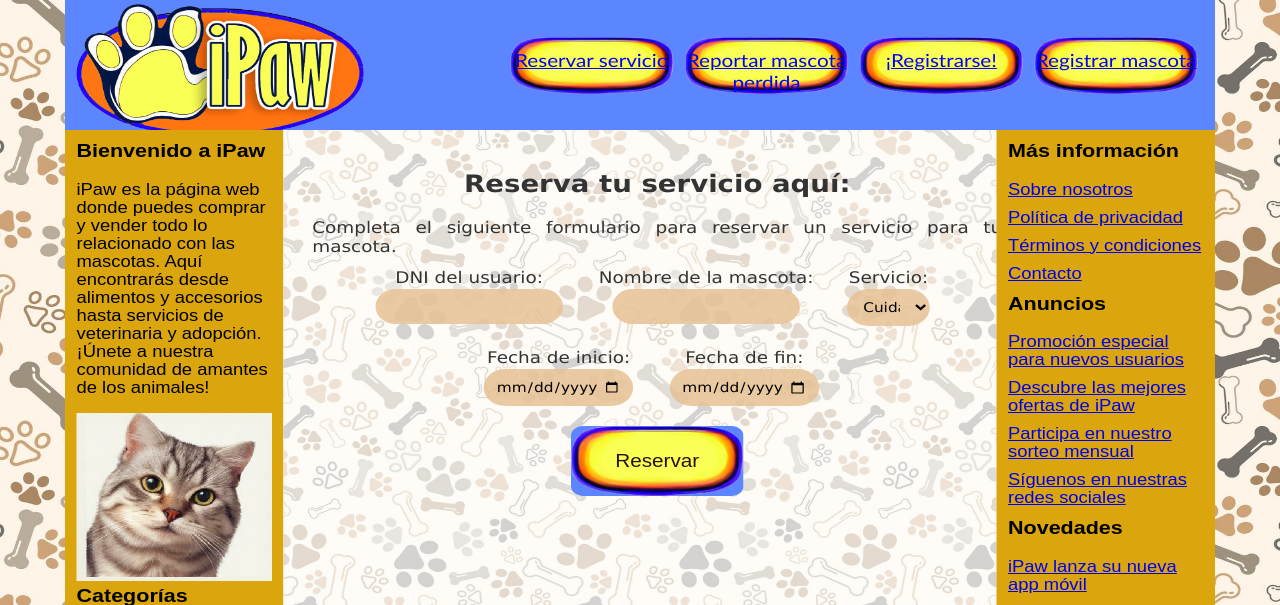
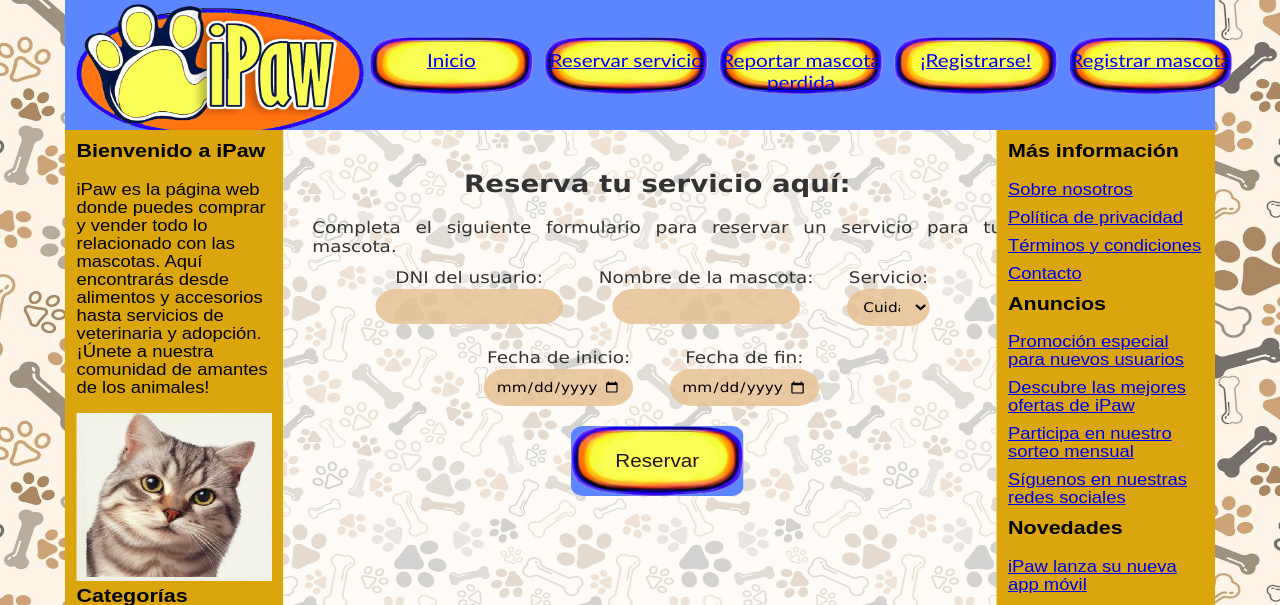
Before and after one commit to denzelbautista/webpage-ipaw, a Flask app: page /reserva in a window 1280 px wide; the page is wider, and only the part inside the window is pictured. Shown: the top 605 px of that part. Run offline with Flask 3, Linux system fonts and the light colour scheme.

Commit message:
Update reserva.html

```diff
--- a/frontend/templates/reserva.html
+++ b/frontend/templates/reserva.html
@@ -19,6 +19,7 @@
             <img src="/static/images/ipawv2.png" />
           </div>
           <ul class="menu">
+            <li onclick="redirigirinicio()" >Inicio</li>
             <li onclick="redirigirreserva()" >Reservar servicio</li>
             <li onclick="redirigirregistro_m_perdidas()" >Reportar mascota perdida</li>
             <li onclick="redirigirregistro()">¡Registrarse!</li>
```
